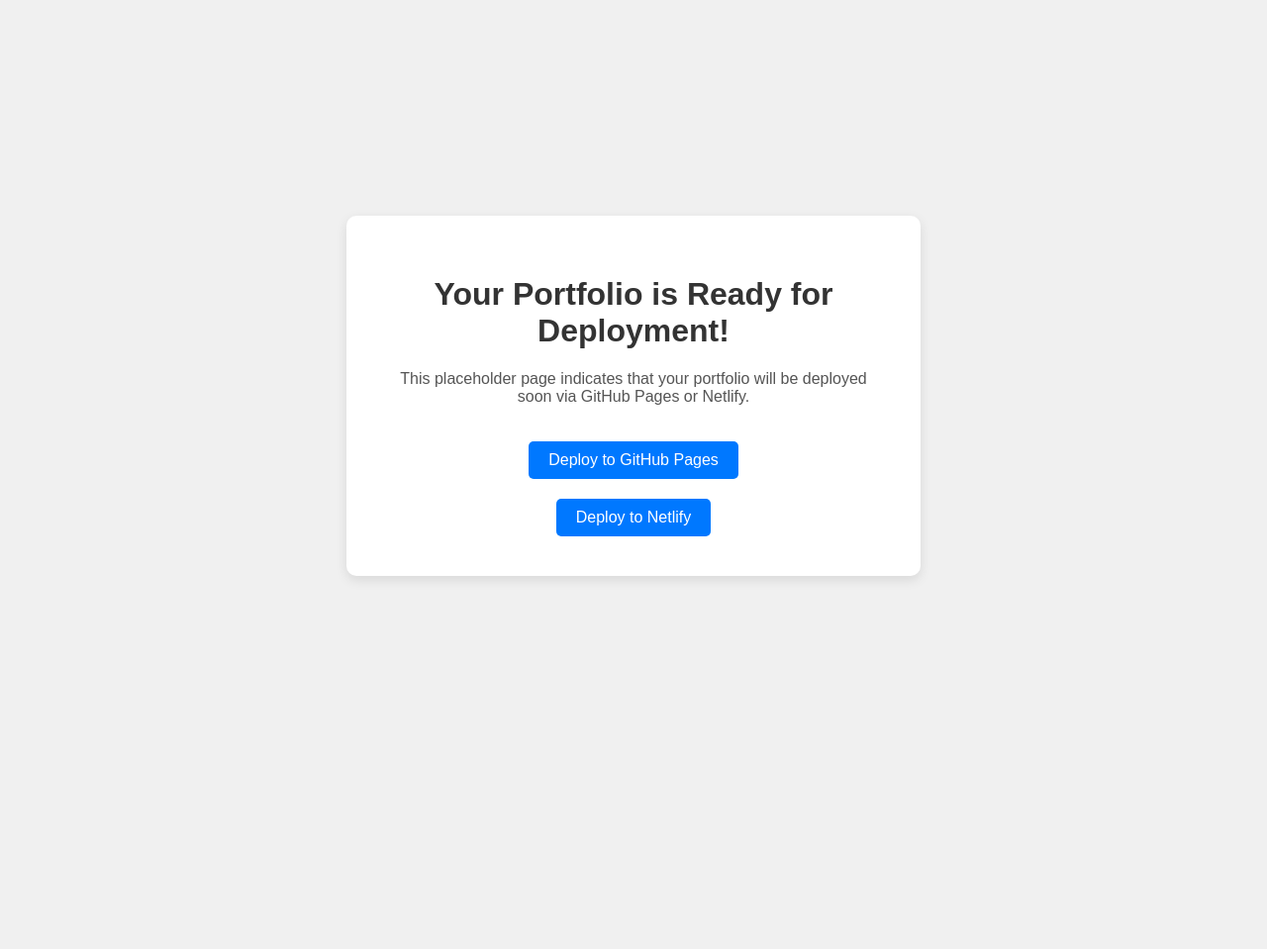
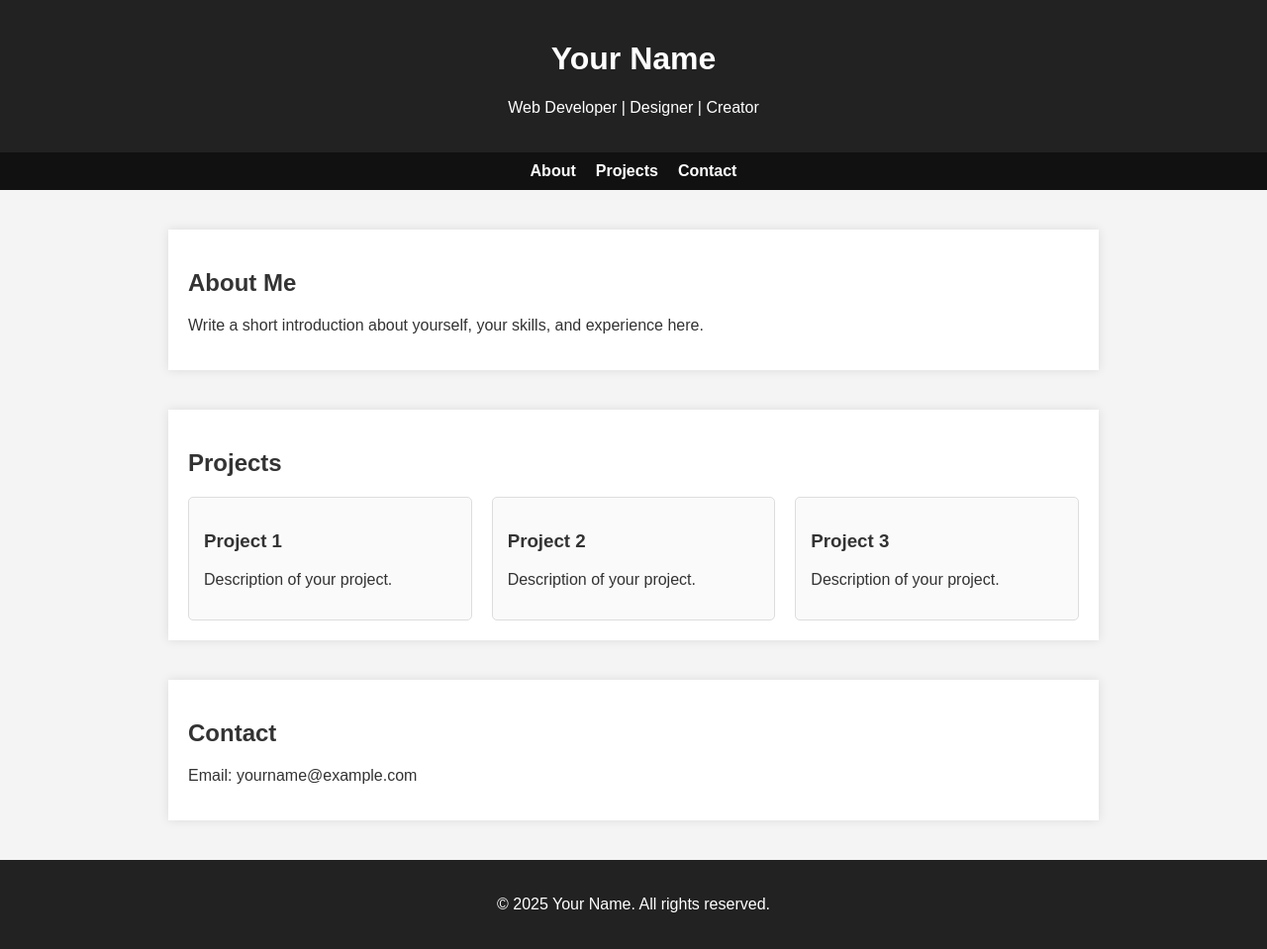
Before and after one commit to vikasjas/portfolio-website, a plain HTML site: page index.html in a window 1280 px wide. Shown: the whole page at 99% size. Before the commit the page ends 800 px from the top, so only its background shows below. Drawn offline with Linux system fonts and the light colour scheme.

Commit message:
Update index.html

```diff
--- a/index.html
+++ b/index.html
@@ -3,53 +3,102 @@
 <head>
   <meta charset="UTF-8" />
   <meta name="viewport" content="width=device-width, initial-scale=1.0" />
-  <title>Portfolio Deployment Notice</title>
+  <title>My Portfolio</title>
   <style>
     body {
       font-family: Arial, sans-serif;
+      margin: 0;
+      padding: 0;
+      background: #f4f4f4;
+      color: #333;
+    }
+    header {
+      background: #222;
+      color: #fff;
+      padding: 20px;
+      text-align: center;
+    }
+    nav {
       display: flex;
       justify-content: center;
-      align-items: center;
-      height: 100vh;
-      margin: 0;
-      background-color: #f0f0f0;
+      gap: 20px;
+      background: #111;
+      padding: 10px;
     }
-    .message {
+    nav a {
+      color: #fff;
+      text-decoration: none;
+      font-weight: bold;
+    }
+    section {
+      max-width: 900px;
+      margin: 40px auto;
       background: #fff;
-      padding: 40px;
-      border-radius: 10px;
-      box-shadow: 0 4px 12px rgba(0, 0, 0, 0.1);
+      padding: 20px;
+      box-shadow: 0 0 10px rgba(0,0,0,0.1);
+    }
+    .projects {
+      display: grid;
+      grid-template-columns: repeat(auto-fit, minmax(250px, 1fr));
+      gap: 20px;
+    }
+    .project-card {
+      background: #fafafa;
+      border: 1px solid #ddd;
+      padding: 15px;
+      border-radius: 5px;
+    }
+    footer {
       text-align: center;
-      max-width: 500px;
-    }
-    h1 {
-      color: #333;
-    }
-    p {
-      color: #555;
-    }
-    a {
-      display: inline-block;
-      margin-top: 20px;
-      text-decoration: none;
-      background-color: #0078ff;
+      padding: 20px;
+      background: #222;
       color: #fff;
-      padding: 10px 20px;
-      border-radius: 5px;
-      transition: background 0.3s;
-    }
-    a:hover {
-      background-color: #005fcc;
+      margin-top: 40px;
     }
   </style>
 </head>
 <body>
-  <div class="message">
-    <h1>Your Portfolio is Ready for Deployment!</h1>
-    <p>This placeholder page indicates that your portfolio will be deployed soon via GitHub Pages or Netlify.</p>
-    <a href="https://github.com/new" target="_blank">Deploy to GitHub Pages</a>
-    <br />
-    <a href="https://app.netlify.com/drop" target="_blank">Deploy to Netlify</a>
-  </div>
+  <header>
+    <h1>Your Name</h1>
+    <p>Web Developer | Designer | Creator</p>
+  </header>
+
+  <nav>
+    <a href="#about">About</a>
+    <a href="#projects">Projects</a>
+    <a href="#contact">Contact</a>
+  </nav>
+
+  <section id="about">
+    <h2>About Me</h2>
+    <p>Write a short introduction about yourself, your skills, and experience here.</p>
+  </section>
+
+  <section id="projects">
+    <h2>Projects</h2>
+    <div class="projects">
+      <div class="project-card">
+        <h3>Project 1</h3>
+        <p>Description of your project.</p>
+      </div>
+      <div class="project-card">
+        <h3>Project 2</h3>
+        <p>Description of your project.</p>
+      </div>
+      <div class="project-card">
+        <h3>Project 3</h3>
+        <p>Description of your project.</p>
+      </div>
+    </div>
+  </section>
+
+  <section id="contact">
+    <h2>Contact</h2>
+    <p>Email: yourname@example.com</p>
+  </section>
+
+  <footer>
+    <p>&copy; 2025 Your Name. All rights reserved.</p>
+  </footer>
 </body>
 </html>
```
